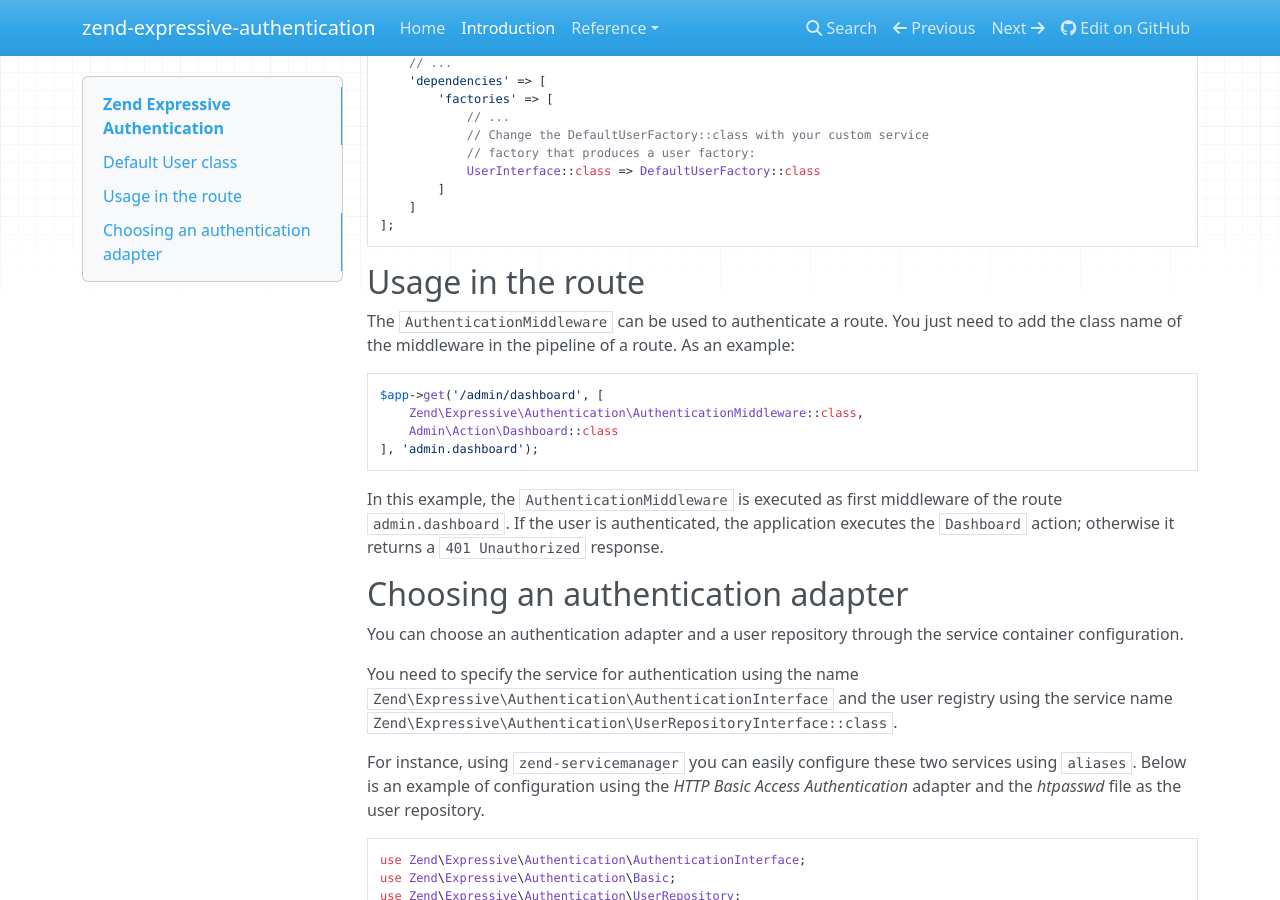
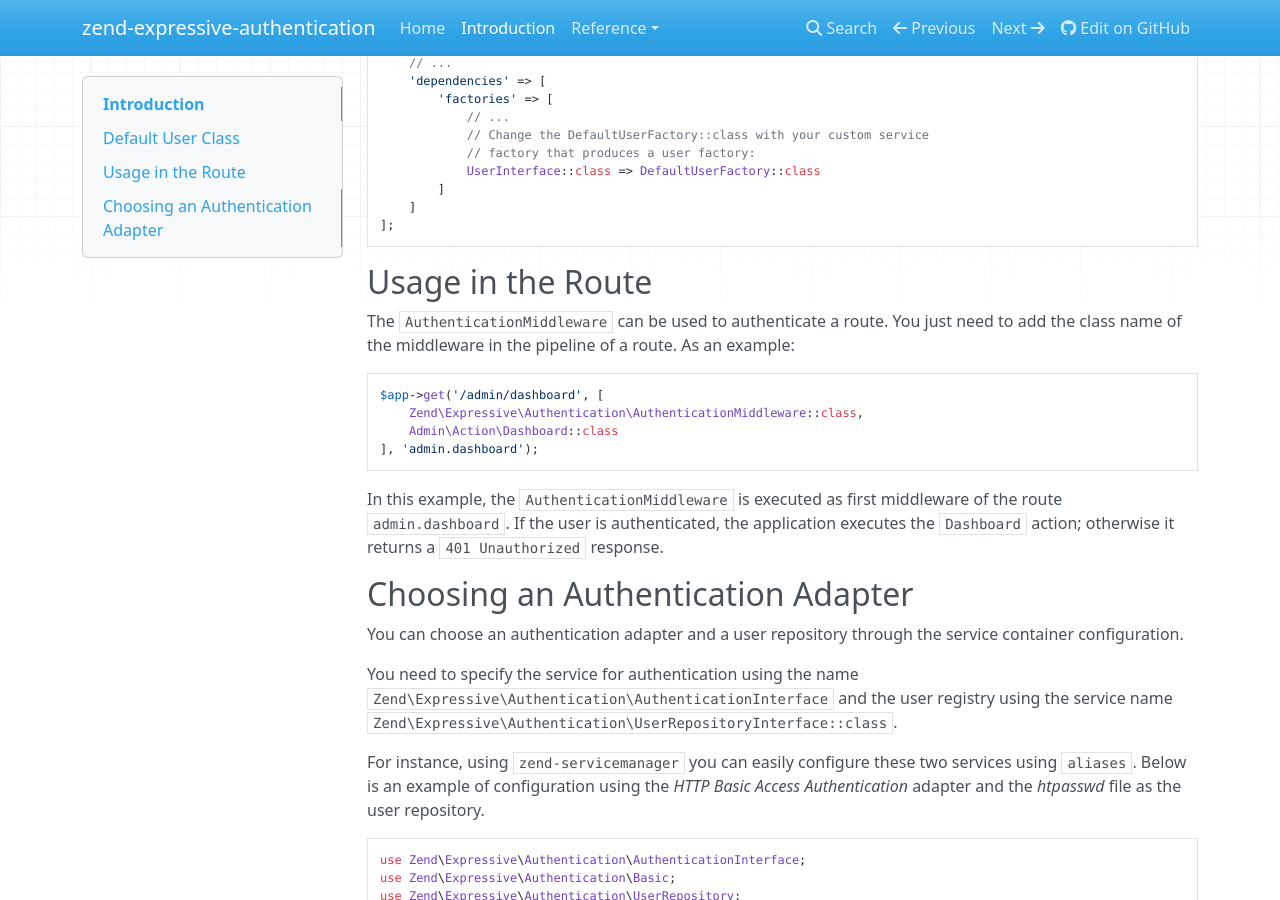
Before and after one commit to zendframework/zend-expressive-authentication, an MkDocs documentation site: the page built from docs/book/v1/intro.md, in a window 1280 px wide and 900 px high, scrolled down 1462 px. Built offline with MkDocs 1.6.1, drawn with Linux system fonts in a browser that asks for light colours; nearby versions of some CDN libraries; old or Windows-style settings are respelled for this version of MkDocs; some of the changed text lies outside the part shown.

Commit message:
Synchronize and fixes headlines in documentation

````diff
--- a/docs/book/v1/intro.md
+++ b/docs/book/v1/intro.md
@@ -1,4 +1,4 @@
-# Zend Expressive Authentication
+# Introduction
 
 This component provides authentication abstraction using a middleware approach
 for [PSR-7](http://www.php-fig.org/psr/psr-7/) and
@@ -50,7 +50,7 @@ if a user has been authenticated or not, e.g. it can be used to verify the
 authorization level of a user (for this scope, it is consumed by
 [zend-expressive-authorization](https://github.com/zendframework/zend-expressive-authorization)).
 
-## Default User class
+## Default User Class
 
 We provide a default implementation of `UserInterface` via the class
 `Zend\Expressive\Authentication\DefaultUser`. The class is final and immutable,
@@ -92,7 +92,7 @@ return [
 ];
 ```
 
-## Usage in the route
+## Usage in the Route
 
 The `AuthenticationMiddleware` can be used to authenticate a route. You just
 need to add the class name of the middleware in the pipeline of a route.
@@ -110,7 +110,7 @@ of the route `admin.dashboard`. If the user is authenticated, the application
 executes the `Dashboard` action; otherwise it returns a `401 Unauthorized`
 response.
 
-## Choosing an authentication adapter
+## Choosing an Authentication Adapter
 
 You can choose an authentication adapter and a user repository through the
 service container configuration.
````
Also changed, not shown: docs/book/v1/auth-adapter.md (+1 -1 lines), docs/book/v1/user-repository.md (+4 -4 lines).
